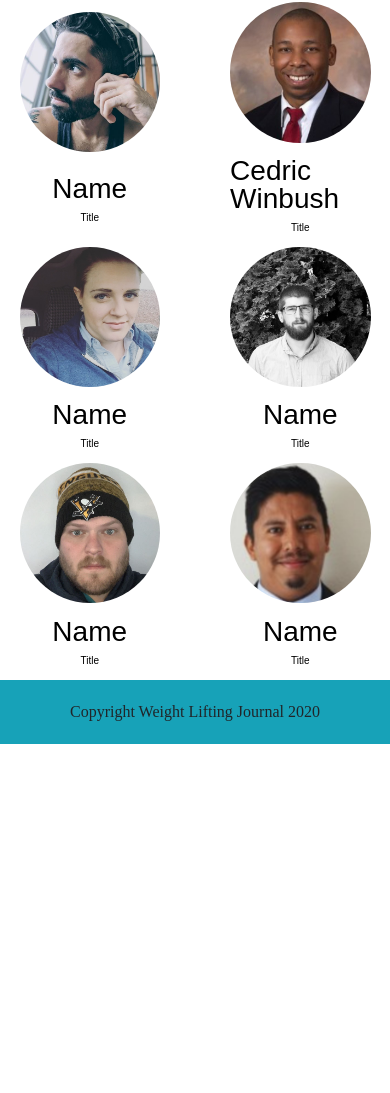
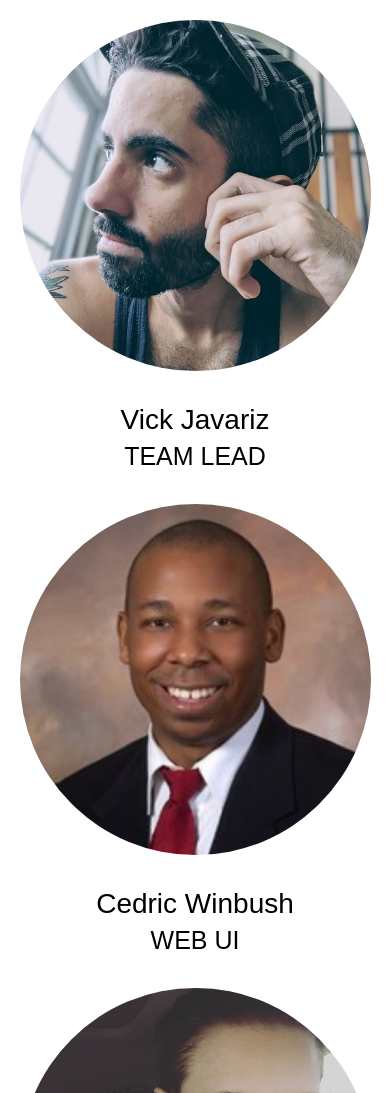
Before and after one commit to BW-Weight-Lifting-Journal-6/Marketing-Page, a plain HTML site: page about.html in a window 390 px wide. Shown: the part 209-1302 px from the top of the page. Before the commit the page ends 953 px from the top, so only its background shows below. Drawn offline with Linux system fonts and the light colour scheme.

Commit message:
update mobile about page

```diff
--- a/about.html
+++ b/about.html
@@ -25,49 +25,49 @@
         </header>
 
         <section id = "about">
-            <h2>The Team</h2>
+            <h1>The Team</h1>
             <div class="about">
                 <div class = "team">
-                    <img class = "circle" src="img/VJ.png" alt="Cedric Winbush Profile Picture">
+                    <img class = "circle" src="img/VJ.png" alt="Vick Javariz Profile Picture">
                     <div class="teamTitle">
-                        <h2>Name</h2>
-                        <h3>Title</h3>
+                        <h2>Vick Javariz</h2>
+                        <h3>TEAM LEAD</h3>
                     </div>
                 </div>
                 <div class = "team">
                     <img class = "circle" src="img/CW.png" alt="Cedric Winbush Profile Picture">
                     <div class="teamTitle">
                         <h2>Cedric Winbush</h2>
-                        <h3>Title</h3>
+                        <h3>WEB UI</h3>
                     </div>
                 </div>
                 <div class = "team">
-                    <img class = "circle" src="img/KP.png" alt="Cedric Winbush Profile Picture">
+                    <img class = "circle" src="img/KP.png" alt="K Parrish Profile Picture">
                     <div class="teamTitle">
-                        <h2>Name</h2>
-                        <h3>Title</h3>
+                        <h2>K Parrish</h2>
+                        <h3>REACT I</h3>
                     </div>
 
                 </div>
                 <div class = "team">
-                    <img class = "circle" src="img/AR.png" alt="Cedric Winbush Profile Picture">
+                    <img class = "circle" src="img/AR.png" alt="Adam Reynolds Profile Picture">
                     <div class="teamTitle">
-                        <h2>Name</h2>
-                        <h3>Title</h3>
+                        <h2>Adam Reynolds</h2>
+                        <h3>BACK-END</h3>
                     </div>
                 </div>
                 <div class = "team">
-                    <img class = "circle"src="img/AM.png" alt="Cedric Winbush Profile Picture">
+                    <img class = "circle"src="img/AM.png" alt="AJ Merritt Profile Picture">
                     <div class="teamTitle">
-                        <h2>Name</h2>
-                        <h3>Title</h3>
+                        <h2>AJ Merritt</h2>
+                        <h3>REACT II</h3>
                     </div>
                 </div>
                 <div class = "team">
-                    <img class = "circle" src="img/AJ.png" alt="Cedric Winbush Profile Picture">
+                    <img class = "circle" src="img/AJ.png" alt="Antonio Jimenez Profile Picture">
                     <div class="teamTitle">
-                        <h2>Name</h2>
-                        <h3>Title</h3>
+                        <h2>Antonio Jimenez</h2>
+                        <h3>REACT II</h3>
                     </div>
                 </div>
 
--- a/less/global.less
+++ b/less/global.less
@@ -25,6 +25,10 @@
     padding-bottom: 10px;
   }
 
+  h3 {
+    font-size: 2.5rem;
+  }
+
   h4 {
     font-size: 2.5rem;
     padding-bottom: 10px;
--- a/less/home-page.less
+++ b/less/home-page.less
@@ -1,20 +1,19 @@
 .home {
+
+
+  @media @tablet {
+    max-width:100%;
+  }
+
     @media @mobile {
       max-width:100%;
-      // align-self: center;
-      // margin:4%;
     }
 
-    @media @tablet {
-      max-width:100%;
-      // align-self: center;
-      // margin:4%;
-    }
+
 
   header{
     width:100%;
     .displayflex(space-between, center);
-    // border-bottom: 3px dashed @navigation-border;
      padding:2%;
      align-items: flex-end;
      background-color: @header-bg;
@@ -31,51 +30,31 @@
       max-width: 100%;
       .displayflex(space-between, center);
       align-items: center;
-
-
-      // padding:4% 0;
     }
 
   }
   .content-pick {
-    //padding-top: 30px;
-    //border-top: 2px dashed @navigation-border;
     display: flex;
     justify-content: space-between;
-    //height: 30%;
     width: 100%;
-
-    //margin-bottom: 5%;
 
     @media @mobile {
       flex-direction: column;
       justify-content: space-evenly;
-      // justify-content: center;
-      // align-item: center;
       width:100%;
       max-width: 100%;
       text-align: center;
-      // display: inline-block;
-
-     // padding:4% 5%;
-
-
     }
-
   }
 
   .top-text{
     .displayflex(space-between,flex-start);
     flex-direction: column;
     padding: 5% 0;
-    //border-bottom: 2px dashed @navigation-border;
 
     @media @tablet {
       flex-direction: column;
-      //align-content: center;
       padding:5% 5% 5% 5%;
-      //background-color: red;
-      // width:90%;
     }
 
     @media @mobile {
@@ -83,175 +62,66 @@
       align-content: center;
       padding:3% 5%;
       text-align: center;
-      // width:90%;
     }
-
-
   }
-
-  // .content-section {
-  //   margin: 30px 0;
-  //   display: flex;
-  //   flex-wrap: wrap;
-  //   justify-content: space-between;
-
-  //   @media @mobile {
-  //     flex-direction: column;
-  //     align-content: center;
-  //     padding:0 5%;
-  //     // width:90%;
-  //   }
-
-
-
-  //   .text-content {
-  //     width: 48%;
-  //     padding-right: 1%;
-  //     @media @mobile {
-  //       width:100%;
-  //       max-width: 100%;
-  //       padding:0;
-  //         // display:flex;
-  //         // flex-direction: column;
-  //         // justify-content: center;
-  //     }
-  //   }
-
-  //   .img-content {
-  //     width: 48%;
-  //     padding-left: 1%;
-  //     @media @mobile {
-  //       width:100%;
-  //       max-width: 100%;
-  //       padding:0;
-  //       display:flex;
-  //       justify-content: center;
-  //     }
-
-  //     img {
-  //       border-radius: 10px;
-  //     }
-  //   }
-  // }
-
-  // .inverse-content {
-  //   padding-bottom: 30px;
-  //   //  border-bottom: 2px dashed @navigation-border;
-  //   @media @mobile {
-  //     display:flex;
-  //     flex-direction: column-reverse;
-  //     width:100%;
-
-  //   }
-  //   // .displayflex(space-evenly,flex-start);
-  //   // flex-direction: column;
-
-
-  //   .text-content {
-  //     padding-left: 1%;
-  //     padding-right: 0;
-  //     @media @mobile {
-  //       padding-left: 0;
-  //     }
-  //   }
-
-  //   .img-content {
-  //     padding-right: 1%;
-  //     padding-left: 0;
-  //     @media @mobile {
-  //       padding-left: 0;
-  //     }
-  //   }
-  // }
-
-  // .content-destination {
-  //   width: 75%;
-  //   margin: 0 auto 30px;
-  //   @media @mobile {
-  //     width:100%;
-  //     padding:0 5%;
-
-
-
-  //   }
-
-
-
-  //   img {
-  //     border-radius: 10px;
-  //   }
-  // }
 
 
   .content-main {
-    //padding-top: 30px;
-    //border-top: 2px dashed @navigation-border;
     display: flex;
     justify-content: space-between;
-    //height: 30%;
     width: 100%;
-
     margin-bottom: 10%;
 
 
 
 
-    @media @mobile {
-      flex-direction: column;
-      justify-content: space-evenly;
-      justify-content: center;
-      //text-align: center;
-      width:100%;
-      max-width: 100%;
-      // display: inline-block;
+    // @media @mobile {
+    //   //flex-direction: column;
+    // //  justify-content: space-evenly;
+    //   //justify-content: center;
+    //  // width:100%;
+    //  // max-width: 100%;
+    //   // display: inline-block;
 
-     // padding:4% 5%;
+    //  // padding:4% 5%;
 
 
-    }
+    // }
 
     .cta {
       width: 40%;
       max-width: 100%;
-
       display: flex;
       flex-direction: column;
       justify-content: space-between;
       align-items: space-evenly;
-
 
       p{
         padding: 10% 0;
 
         @media @mobile {
           padding: 5% 0;
-
         }
 
       }
       @media @tablet {
         width: 60%;
-
-        // display: flex;
-        // flex-direction: column;
         max-width:100%;
         padding:0 5%;
-
       }
 
       @media @mobile {
         width: 100%;
-
         display: flex;
-       // flex-direction: column;
-        //max-width:100%;
-        //justify-content: center;
         text-align: center;
-        //background-color:red;
-        //padding:0 5%;
         padding: 5% 0;
         background-color: @mobile-bottom-bg;
 
+        background-image: url(../img/barbell_small.jpg);
+        background-repeat: no-repeat;
+        background-position: center;
+        background-size: 100%;
+        background-blend-mode: overlay;
       }
     }
 
@@ -261,9 +131,12 @@
         display: flex;
         max-width: 100%;
         width: 60%;
-        //width: 2%;
-          padding:0 5%;
+          padding:0 0 0 5%;
         justify-content: flex-end;
+
+        @media @tablet {
+          padding: 0 5%;
+        }
 
         @media @mobile {
           display: none;
@@ -274,87 +147,63 @@
 
     }
 
-    // .secondImg{
-    //   display: flex;
-    //   max-width: 100%;
-    //   width: 20%;
-
-    //   @media @mobile {
-    //     display: none;
-    //     visibility: hidden;
-    //   }
-    // }
-
-
-
-
-  // .bgimg{
-  //   background-image: url('../img/barbell_small.jpg');
-  //   max-width: 100%;
-  //   width: 100%;
-  //   background-repeat: no-repeat;
-
-  // }
   .btn{
     .buttonbox(@button-bg, @white, 15px, 100%, center);
   }
+
   #about{
     padding-top: 5%;
+    text-align: center;
+
+    @media @tablet {
+      flex-direction: column;
+      align-content: center;
+      padding:5% 5%;
+    }
 
     @media @mobile {
       flex-direction: column;
       align-content: center;
-      padding:0 5%;
-      // width:90%;
+      padding:5% 5%;
     }
 
-    @media @tablet {
-      flex-direction: column;
-      align-content: center;
-      padding:0 5%;
-      // width:90%;
-    }
+
 
 
 
   }
   .about {
-   display: flex;
-  //  max-width: 100%;
-  //   margin-bottom: 5%;
+    display: flex;
     justify-content: space-between;
     flex-wrap: wrap;
     padding-top: 10%;
-
-
-
 
     .team{
       display: flex;
       flex-direction: column;
       justify-content: space-evenly;
-      // flex: 0 0 33.33%
-      // flex: 1 0 21%; /* explanation below */
-     // margin: 5px;
-        //padding: 5% 0;
+      max-width: 100%;
+      width: 30%;
 
-      max-width: 100%;
-      width: 40%;
+      @media @tablet {
+        width: 40%;
+      }
+
+      @media @mobile {
+        width: 100%
+      }
 
       .circle{
         border-radius: 50%;
       }
 
-
-
      .teamTitle{
        display: flex;
        flex-direction: column;
-       justify-content: center;
-       align-items: center;
+       //justify-content: space-evenly;
+       align-items: space-between;
        padding: 10% 0;
-
-
+       text-align: center;
      }
 
     }
```
Also changed, not shown: contact.html (+7 -7 lines), css/index.css.
